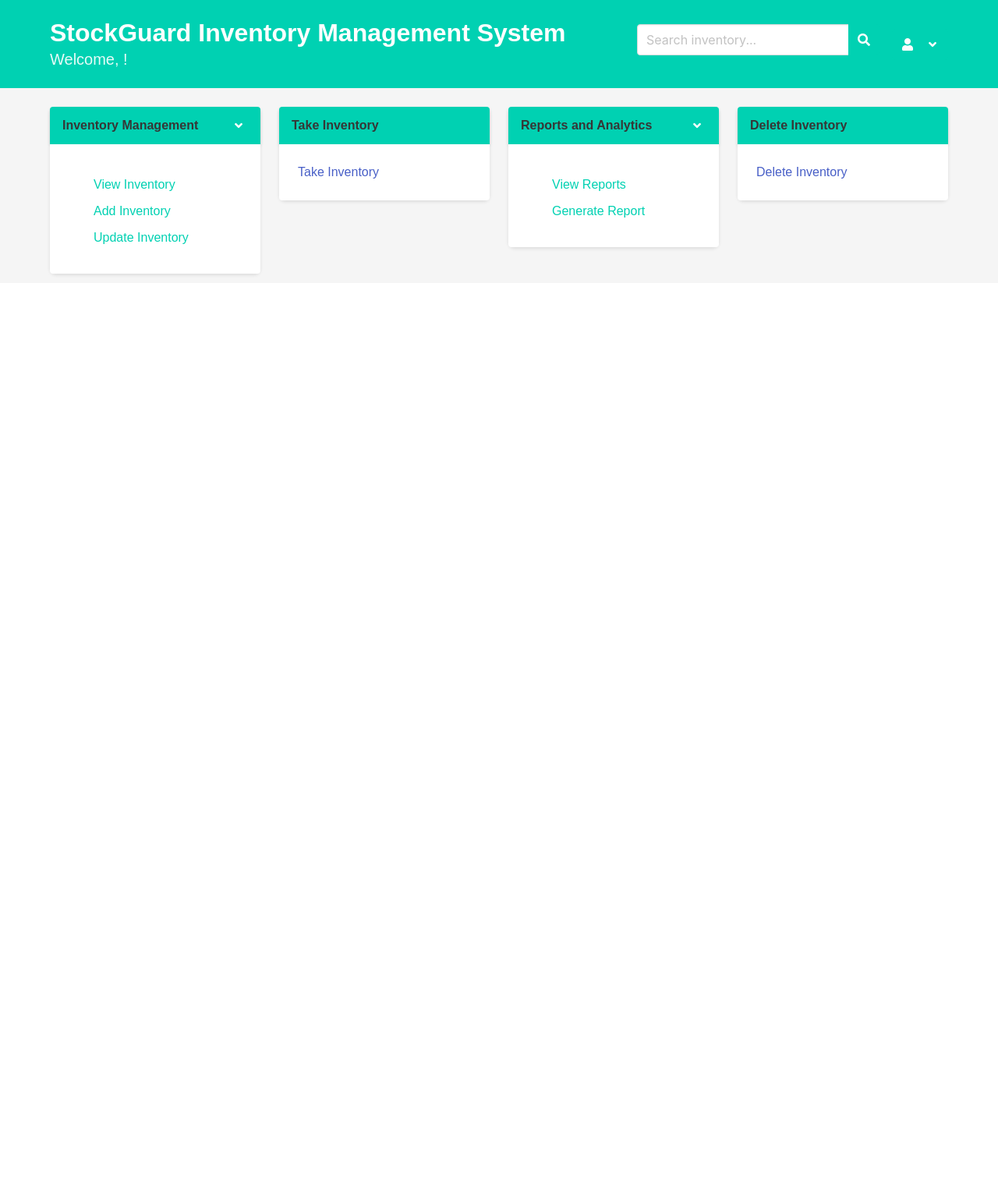
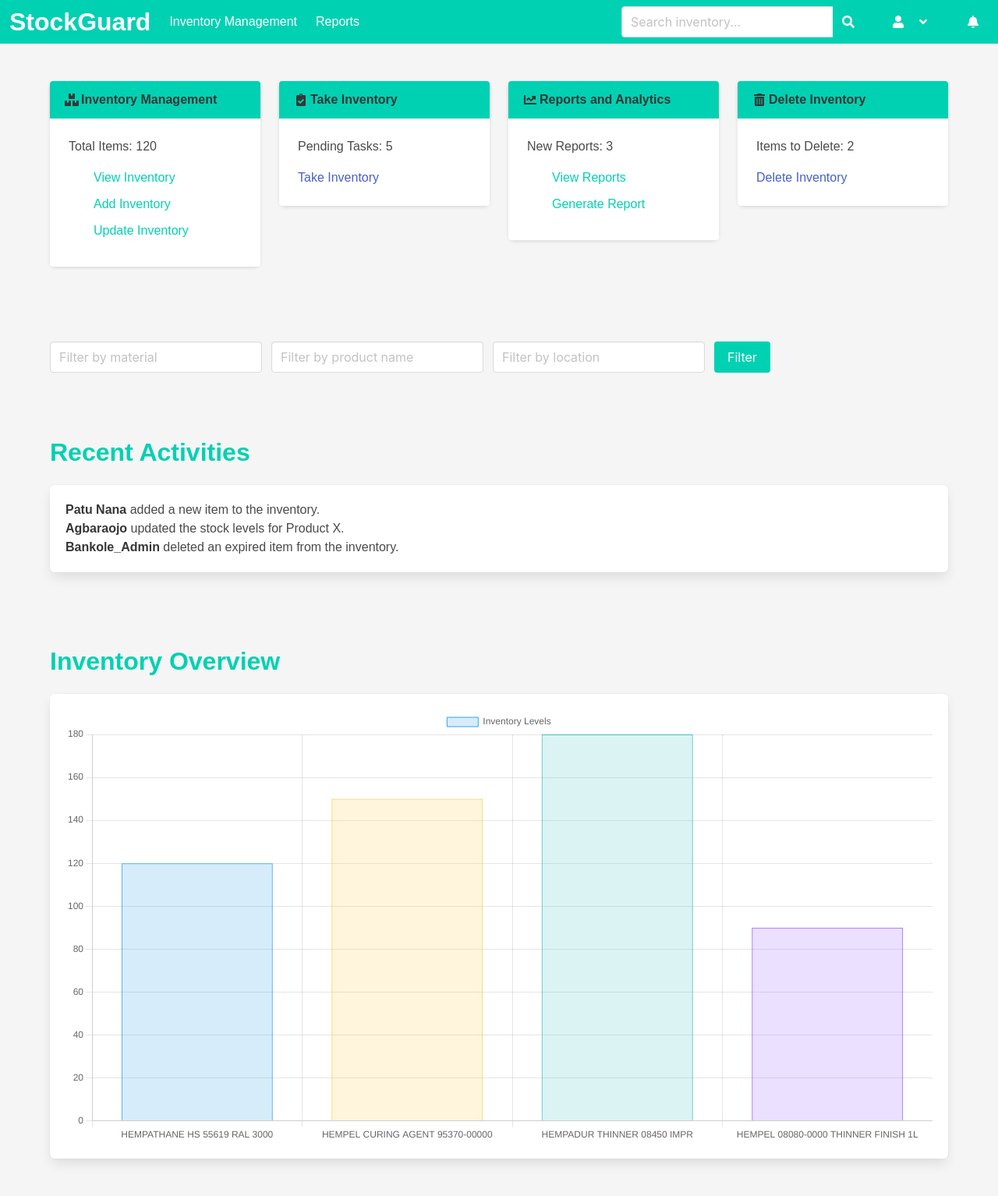
Before and after one commit to Israelshecktar/IMS, a Flask app: page /dashboard in a window 1280 px wide. Shown: the whole page at 78% size. Before the commit the page ends 356 px from the top, so only its background shows below. Run offline with Flask 3, Linux system fonts and the light colour scheme.

Commit message:
feat: Enhance dashboard with search filters, data visualizations, and improved UI/UX
- Added dynamic search functionality with filters for material name, product name, and location.
- Implemented responsive search results display.
- Integrated Chart.js for data visualizations on the dashboard.
- Ensured Bulma color consistency across all cards.
- Cleaned up unnecessary code and improved overall UI/UX.
- Updated `dashboard.js` for enhanced search and filter functionality.
- Added `visualizations.js` for handling data visualizations.
- Corrected route endpoints to ensure proper functionality.
- Improved user interaction with prompts for updating and deleting inventory items.

This commit significantly improves the user experience by providing more precise search capabilities, visual insights into inventory data, and a cleaner, more consistent UI.

```diff
--- a/static/js/dashboard.js
+++ b/static/js/dashboard.js
@@ -27,34 +27,40 @@
     });
 
     document.getElementById('viewInventory').addEventListener('click', function() {
-        window.location.href = '/inventory/view';
+        window.location.href = '/inventory';
     });
 
     document.getElementById('addInventory').addEventListener('click', function() {
-        window.location.href = '/inventory/add';
+        window.location.href = '/add_inventory';
     });
 
     document.getElementById('updateInventory').addEventListener('click', function() {
-        window.location.href = '/inventory/update';
+        const id = prompt("Enter the ID of the inventory item to update:");
+        if (id) {
+            window.location.href = `/update_inventory/${id}`;
+        }
     });
 
     document.getElementById('takeInventory').addEventListener('click', function() {
-        window.location.href = '/inventory/take';
+        window.location.href = '/take_inventory';
     });
 
     document.getElementById('viewReports').addEventListener('click', function() {
-        window.location.href = '/reports/view';
+        window.location.href = '/report/inventory_levels';
     });
 
     document.getElementById('generateReport').addEventListener('click', function() {
-        window.location.href = '/reports/generate';
+        window.location.href = '/report/inventory_levels';
     });
 
     document.getElementById('deleteInventory').addEventListener('click', function() {
-        window.location.href = '/inventory/delete';
+        const id = prompt("Enter the ID of the inventory item to delete:");
+        if (id) {
+            window.location.href = `/delete_inventory/${id}`;
+        }
     });
 
-    // Search functionality
+    // Enhanced search functionality
     document.getElementById('searchButton').addEventListener('click', async function() {
         const query = document.getElementById('searchInput').value;
         const token = localStorage.getItem('jwtToken');
@@ -68,11 +74,161 @@
 
         if (response.ok) {
             const data = await response.json();
-            console.log('Search results:', data.items);
-            // You can update the UI with the search results here
+            const searchResults = document.getElementById('searchResults');
+            searchResults.innerHTML = ''; // Clear previous results
+
+            data.items.forEach(item => {
+                const column = document.createElement('div');
+                column.className = 'column is-full-mobile is-half-tablet is-one-quarter-desktop';
+
+                const card = document.createElement('div');
+                card.className = 'card';
+
+                const cardHeader = document.createElement('header');
+                cardHeader.className = 'card-header';
+
+                const cardHeaderTitle = document.createElement('p');
+                cardHeaderTitle.className = 'card-header-title';
+                cardHeaderTitle.textContent = item.product_name;
+
+                const cardHeaderIcon = document.createElement('button');
+                cardHeaderIcon.className = 'card-header-icon';
+                cardHeaderIcon.setAttribute('aria-label', 'more options');
+
+                const iconSpan = document.createElement('span');
+                iconSpan.className = 'icon';
+
+                const icon = document.createElement('i');
+                icon.className = 'fas fa-angle-down';
+                icon.setAttribute('aria-hidden', 'true');
+
+                iconSpan.appendChild(icon);
+                cardHeaderIcon.appendChild(iconSpan);
+                cardHeader.appendChild(cardHeaderTitle);
+                cardHeader.appendChild(cardHeaderIcon);
+
+                const cardContent = document.createElement('div');
+                cardContent.className = 'card-content';
+
+                const content = document.createElement('div');
+                content.className = 'content';
+
+                const material = document.createElement('p');
+                material.textContent = `Material: ${item.material}`;
+
+                const location = document.createElement('p');
+                location.textContent = `Location: ${item.location}`;
+
+                const totalLitres = document.createElement('p');
+                totalLitres.textContent = `Total Litres: ${item.total_litres}`;
+
+                const dateReceived = document.createElement('p');
+                dateReceived.textContent = `Date Received: ${new Date(item.date_received).toLocaleDateString()}`;
+
+                const bestBeforeDate = document.createElement('p');
+                bestBeforeDate.textContent = `Best Before Date: ${new Date(item.best_before_date).toLocaleDateString()}`;
+
+                content.appendChild(material);
+                content.appendChild(location);
+                content.appendChild(totalLitres);
+                content.appendChild(dateReceived);
+                content.appendChild(bestBeforeDate);
+                cardContent.appendChild(content);
+                card.appendChild(cardHeader);
+                card.appendChild(cardContent);
+                column.appendChild(card);
+                searchResults.appendChild(column);
+            });
         } else {
             const data = await response.json();
             alert('Search failed: ' + data.message);
         }
     });
+
+    // Filter functionality
+    document.getElementById('filterButton').addEventListener('click', async function() {
+        const material = document.getElementById('filterMaterial').value;
+        const productName = document.getElementById('filterProductName').value;
+        const location = document.getElementById('filterLocation').value;
+        const token = localStorage.getItem('jwtToken');
+
+        const response = await fetch(`/inventory?material=${material}&product_name=${productName}&location=${location}`, {
+            method: 'GET',
+            headers: {
+                'Authorization': `Bearer ${token}`
+            }
+        });
+
+        if (response.ok) {
+            const data = await response.json();
+            const searchResults = document.getElementById('searchResults');
+            searchResults.innerHTML = ''; // Clear previous results
+
+            data.items.forEach(item => {
+                const column = document.createElement('div');
+                column.className = 'column is-full-mobile is-half-tablet is-one-quarter-desktop';
+
+                const card = document.createElement('div');
+                card.className = 'card';
+
+                const cardHeader = document.createElement('header');
+                cardHeader.className = 'card-header';
+
+                const cardHeaderTitle = document.createElement('p');
+                cardHeaderTitle.className = 'card-header-title';
+                cardHeaderTitle.textContent = item.product_name;
+
+                const cardHeaderIcon = document.createElement('button');
+                cardHeaderIcon.className = 'card-header-icon';
+                cardHeaderIcon.setAttribute('aria-label', 'more options');
+
+                const iconSpan = document.createElement('span');
+                iconSpan.className = 'icon';
+
+                const icon = document.createElement('i');
+                icon.className = 'fas fa-angle-down';
+                icon.setAttribute('aria-hidden', 'true');
+
+                iconSpan.appendChild(icon);
+                cardHeaderIcon.appendChild(iconSpan);
+                cardHeader.appendChild(cardHeaderTitle);
+                cardHeader.appendChild(cardHeaderIcon);
+
+                const cardContent = document.createElement('div');
+                cardContent.className = 'card-content';
+
+                const content = document.createElement('div');
+                content.className = 'content';
+
+                const material = document.createElement('p');
+                material.textContent = `Material: ${item.material}`;
+
+                const location = document.createElement('p');
+                location.textContent = `Location: ${item.location}`;
+
+                const totalLitres = document.createElement('p');
+                totalLitres.textContent = `Total Litres: ${item.total_litres}`;
+
+                const dateReceived = document.createElement('p');
+                dateReceived.textContent = `Date Received: ${new Date(item.date_received).toLocaleDateString()}`;
+
+                const bestBeforeDate = document.createElement('p');
+                bestBeforeDate.textContent = `Best Before Date: ${new Date(item.best_before_date).toLocaleDateString()}`;
+
+                content.appendChild(material);
+                content.appendChild(location);
+                content.appendChild(totalLitres);
+                content.appendChild(dateReceived);
+                content.appendChild(bestBeforeDate);
+                cardContent.appendChild(content);
+                card.appendChild(cardHeader);
+                card.appendChild(cardContent);
+                column.appendChild(card);
+                searchResults.appendChild(column);
+            });
+        } else {
+            const data = await response.json();
+            alert('Filter failed: ' + data.message);
+        }
+    });
 });
--- /dev/null
+++ b/static/js/visualizations.js
@@ -0,0 +1,33 @@
+document.addEventListener('DOMContentLoaded', function() {
+    const ctx = document.getElementById('inventoryChart').getContext('2d');
+    const inventoryChart = new Chart(ctx, {
+        type: 'bar',
+        data: {
+            labels: ['HEMPATHANE HS 55619 RAL 3000', 'HEMPEL CURING AGENT 95370-00000', 'HEMPADUR THINNER 08450 IMPR', 'HEMPEL 08080-0000 THINNER FINISH 1L'],
+            datasets: [{
+                label: 'Inventory Levels',
+                data: [120, 150, 180, 90],
+                backgroundColor: [
+                    'rgba(54, 162, 235, 0.2)',
+                    'rgba(255, 206, 86, 0.2)',
+                    'rgba(75, 192, 192, 0.2)',
+                    'rgba(153, 102, 255, 0.2)'
+                ],
+                borderColor: [
+                    'rgba(54, 162, 235, 1)',
+                    'rgba(255, 206, 86, 1)',
+                    'rgba(75, 192, 192, 1)',
+                    'rgba(153, 102, 255, 1)'
+                ],
+                borderWidth: 1
+            }]
+        },
+        options: {
+            scales: {
+                y: {
+                    beginAtZero: true
+                }
+            }
+        }
+    });
+});
--- a/templates/base.html
+++ b/templates/base.html
@@ -13,5 +13,6 @@
     {% block content %}{% endblock %}
     <script src="{{ url_for('static', filename='js/main.js') }}"></script>
     <script src="{{ url_for('static', filename='js/dashboard.js') }}"></script>
+    <script src="{{ url_for('static', filename='js/visualizations.js') }}"></script>
 </body>
 </html>
--- a/templates/dashboard.html
+++ b/templates/dashboard.html
@@ -3,19 +3,27 @@
 {% block title %}Dashboard{% endblock %}
 
 {% block content %}
-<section class="hero is-primary is-small">
-    <div class="hero-body">
-        <div class="container is-flex is-justify-content-space-between is-align-items-center">
-            <div>
-                <h1 class="title">
-                    StockGuard Inventory Management System
-                </h1>
-                <h2 class="subtitle">
-                    Welcome, <span id="username">Username</span>!
-                </h2>
+<nav class="navbar is-primary" role="navigation" aria-label="main navigation">
+    <div class="navbar-brand">
+        <span class="navbar-item">
+            <h1 class="title has-text-white">StockGuard</h1>
+        </span>
+        <a role="button" class="navbar-burger" aria-label="menu" aria-expanded="false" data-target="navbarBasicExample">
+            <span aria-hidden="true"></span>
+            <span aria-hidden="true"></span>
+            <span aria-hidden="true"></span>
+        </a>
     </div>
-            <div class="is-flex is-align-items-center">
-                <div class="field has-addons mr-4">
+
+    <div id="navbarBasicExample" class="navbar-menu">
+        <div class="navbar-start">
+            <a class="navbar-item" href="/inventory/view">Inventory Management</a>
+            <a class="navbar-item" href="/reports/view">Reports</a>
+        </div>
+
+        <div class="navbar-end">
+            <div class="navbar-item">
+                <div class="field has-addons">
                     <div class="control">
                         <input class="input" type="text" id="searchInput" placeholder="Search inventory...">
                     </div>
@@ -27,6 +35,8 @@
                         </button>
                     </div>
                 </div>
+            </div>
+            <div class="navbar-item">
                 <div class="dropdown is-right is-hoverable">
                     <div class="dropdown-trigger">
                         <button class="button is-primary" aria-haspopup="true" aria-controls="dropdown-menu">
@@ -46,26 +56,33 @@
                     </div>
                 </div>
             </div>
+            <div class="navbar-item">
+                <button class="button is-primary">
+                    <span class="icon is-small">
+                        <i class="fas fa-bell"></i>
+                    </span>
+                </button>
             </div>
         </div>
-</section>
+    </div>
+</nav>
 
-<div class="container mt-5">
+<section class="section">
+    <div class="container">
         <div class="columns is-multiline">
             <div class="column is-full-mobile is-half-tablet is-one-quarter-desktop">
-            <div class="card">
+                <div class="card has-background-primary-light">
                     <header class="card-header">
                         <p class="card-header-title">
+                            <span class="icon">
+                                <i class="fas fa-boxes"></i>
+                            </span>
                             Inventory Management
                         </p>
-                    <button class="card-header-icon" aria-label="more options">
-                        <span class="icon">
-                            <i class="fas fa-angle-down" aria-hidden="true"></i>
-                        </span>
-                    </button>
                     </header>
                     <div class="card-content">
                         <div class="content">
+                            <p>Total Items: 120</p>
                             <ul>
                                 <li><a href="#" id="viewInventory">View Inventory</a></li>
                                 <li><a href="#" id="addInventory">Add Inventory</a></li>
@@ -76,33 +93,36 @@
                 </div>
             </div>
             <div class="column is-full-mobile is-half-tablet is-one-quarter-desktop">
-            <div class="card">
+                <div class="card has-background-warning-light">
                     <header class="card-header">
                         <p class="card-header-title">
+                            <span class="icon">
+                                <i class="fas fa-clipboard-check"></i>
+                            </span>
                             Take Inventory
                         </p>
                     </header>
                     <div class="card-content">
                         <div class="content">
+                            <p>Pending Tasks: 5</p>
                             <a href="#" id="takeInventory">Take Inventory</a>
                         </div>
                     </div>
                 </div>
             </div>
             <div class="column is-full-mobile is-half-tablet is-one-quarter-desktop">
-            <div class="card">
+                <div class="card has-background-success-light">
                     <header class="card-header">
                         <p class="card-header-title">
+                            <span class="icon">
+                                <i class="fas fa-chart-line"></i>
+                            </span>
                             Reports and Analytics
                         </p>
-                    <button class="card-header-icon" aria-label="more options">
-                        <span class="icon">
-                            <i class="fas fa-angle-down" aria-hidden="true"></i>
-                        </span>
-                    </button>
                     </header>
                     <div class="card-content">
                         <div class="content">
+                            <p>New Reports: 3</p>
                             <ul>
                                 <li><a href="#" id="viewReports">View Reports</a></li>
                                 <li><a href="#" id="generateReport">Generate Report</a></li>
@@ -112,14 +132,18 @@
                 </div>
             </div>
             <div class="column is-full-mobile is-half-tablet is-one-quarter-desktop">
-            <div class="card">
+                <div class="card has-background-danger-light">
                     <header class="card-header">
                         <p class="card-header-title">
+                            <span class="icon">
+                                <i class="fas fa-trash-alt"></i>
+                            </span>
                             Delete Inventory
                         </p>
                     </header>
                     <div class="card-content">
                         <div class="content">
+                            <p>Items to Delete: 2</p>
                             <a href="#" id="deleteInventory">Delete Inventory</a>
                         </div>
                     </div>
@@ -127,4 +151,52 @@
             </div>
         </div>
     </div>
+</section>
+
+<section class="section">
+    <div class="container">
+        <div class="field is-grouped">
+            <div class="control">
+                <input class="input" type="text" id="filterMaterial" placeholder="Filter by material">
+            </div>
+            <div class="control">
+                <input class="input" type="text" id="filterProductName" placeholder="Filter by product name">
+            </div>
+            <div class="control">
+                <input class="input" type="text" id="filterLocation" placeholder="Filter by location">
+            </div>
+            <div class="control">
+                <button class="button is-primary" id="filterButton">Filter</button>
+            </div>
+        </div>
+        <div id="searchResults" class="columns is-multiline">
+            <!-- Search results will be dynamically inserted here -->
+        </div>
+    </div>
+</section>
+
+<section class="section">
+    <div class="container">
+        <h2 class="title">Recent Activities</h2>
+        <div class="box">
+            <p><strong>Patu Nana</strong> added a new item to the inventory.</p>
+            <p><strong>Agbaraojo</strong> updated the stock levels for Product X.</p>
+            <p><strong>Bankole_Admin</strong> deleted an expired item from the inventory.</p>
+        </div>
+    </div>
+</section>
+
+<section class="section">
+    <div class="container">
+        <h2 class="title">Inventory Overview</h2>
+        <div class="box">
+            <canvas id="inventoryChart"></canvas>
+        </div>
+    </div>
+</section>
+
+<!-- Include Chart.js and custom scripts -->
+<script src="https://cdn.jsdelivr.net/npm/chart.js"></script>
+<script src="{{ url_for('static', filename='js/dashboard.js') }}"></script>
+<script src="{{ url_for('static', filename='js/visualizations.js') }}"></script>
 {% endblock %}
```
Lines whose indentation alone changed are shown as unchanged.
